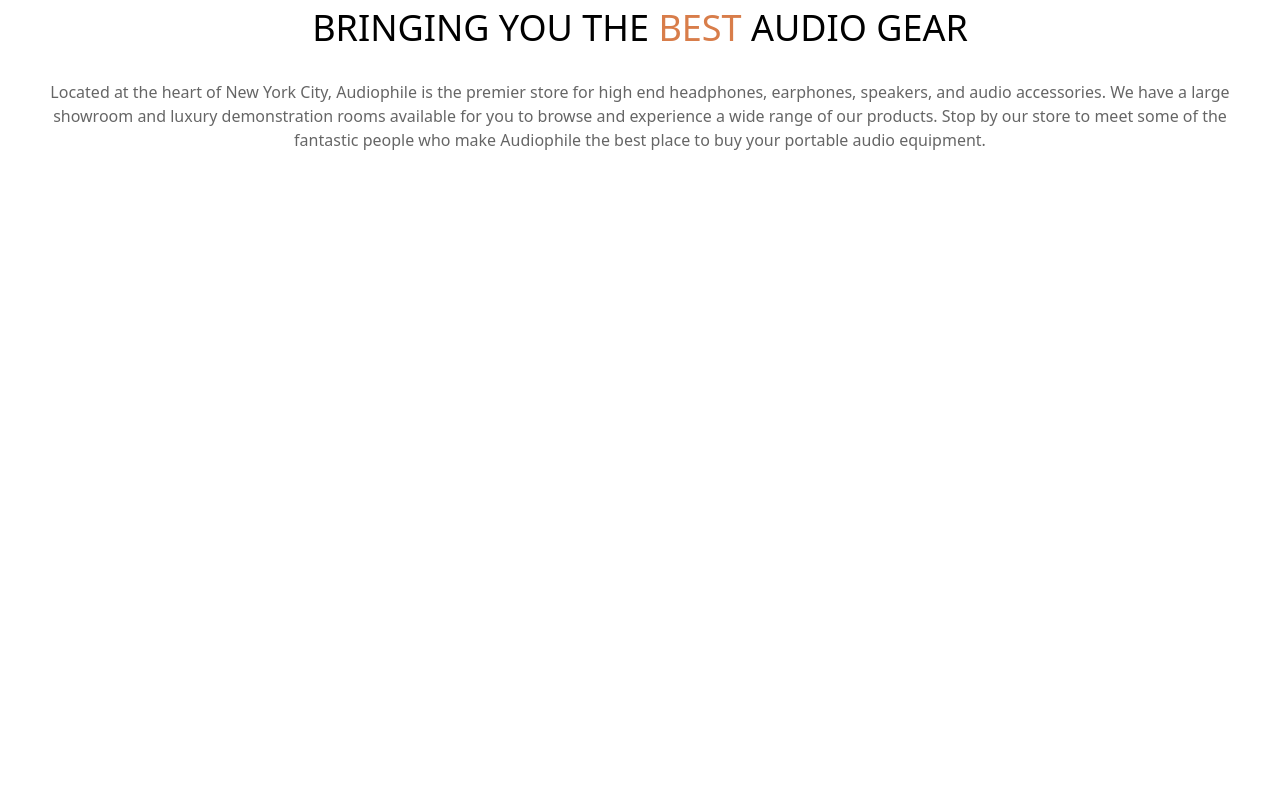
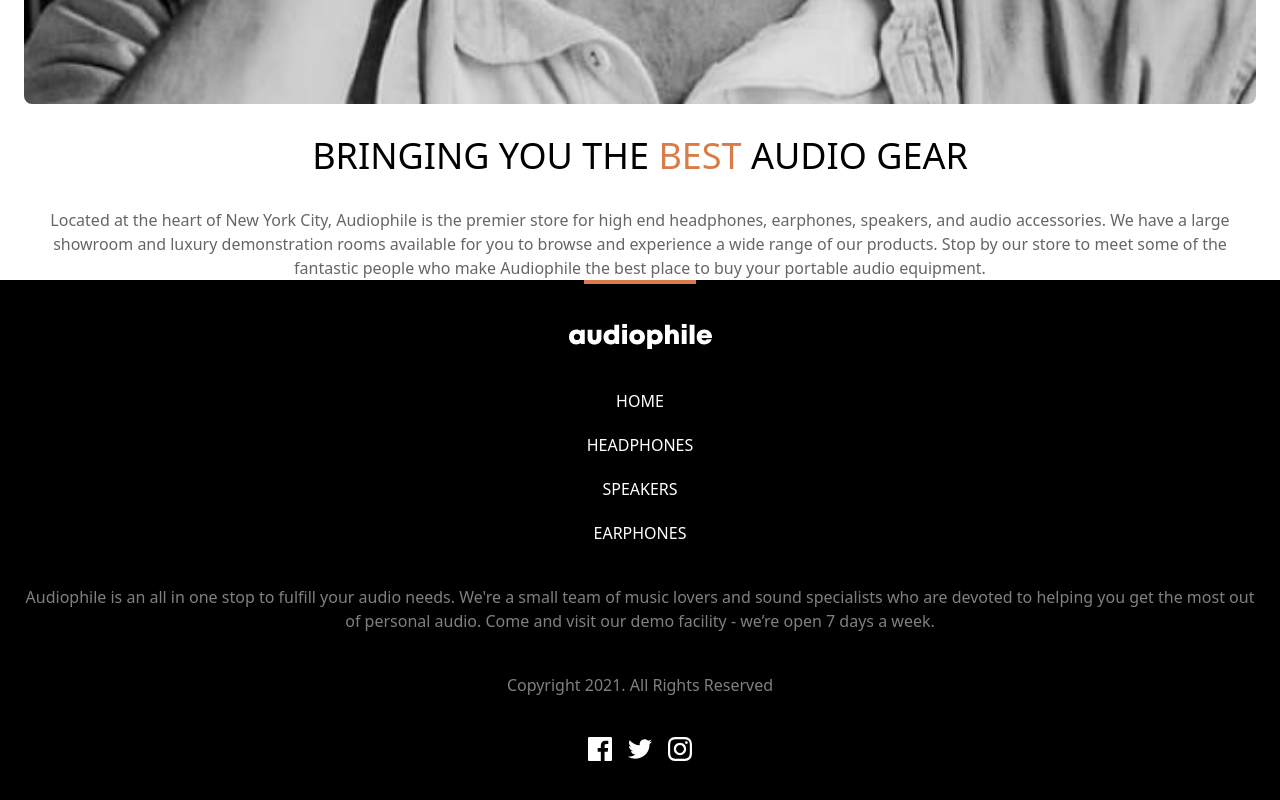
Before and after one commit to BlueElyas/audiophile-website, a React (Vite) app: page / in a window 1280 px wide. Shown: the part 5841-6641 px from the top of the page. Before the commit the page ends 5993 px from the top, so only its background shows below. Built offline with nearby package versions, Linux system fonts and the light colour scheme.

Commit message:
create the footer component and adjust the home component

```diff
--- /dev/null
+++ b/src/components/main-components/Footer.tsx
@@ -0,0 +1,30 @@
+import { NavLink } from "react-router-dom";
+import { Logo } from "../svgs/Logo";
+
+export function Footer() {
+    return(
+        <>
+            <div className="bg-black text-white flex flex-col justify-center items-center text-center gap-10 px-6">
+                <div className="border-[#D87D4A] border-2 w-28"></div>
+                <Logo/>
+                <div className="flex flex-col gap-5">
+                    <NavLink to="/">HOME</NavLink>
+                    <NavLink to="/headphones">HEADPHONES</NavLink>
+                    <NavLink to="/speakers">SPEAKERS</NavLink>
+                    <NavLink to="/earphones">EARPHONES</NavLink>
+                </div>
+                <p className="opacity-50">Audiophile is an all in one stop to fulfill your audio needs. We're a small
+                    team of music lovers and sound specialists who are devoted to helping you get
+                    the most out of personal audio. Come and visit our demo facility - we’re open 7 days a week.</p>
+                <p className="opacity-50">Copyright 2021. All Rights Reserved</p>
+                <div className="mb-16">
+                    <svg xmlns="http://www.w3.org/2000/svg" width="104" height="24" viewBox="0 0 104 24" fill="none">
+                        <path d="M22.675 0H1.325C0.593 0 0 0.593 0 1.325V22.676C0 23.407 0.593 24 1.325 24H12.82V14.706H9.692V11.084H12.82V8.413C12.82 5.313 14.713 3.625 17.479 3.625C18.804 3.625 19.942 3.724 20.274 3.768V7.008L18.356 7.009C16.852 7.009 16.561 7.724 16.561 8.772V11.085H20.148L19.681 14.707H16.561V24H22.677C23.407 24 24 23.407 24 22.675V1.325C24 0.593 23.407 0 22.675 0Z" fill="white"/>
+                        <path fill-rule="evenodd" clip-rule="evenodd" d="M92 0C88.741 0 88.333 0.014 87.053 0.072C82.695 0.272 80.273 2.69 80.073 7.052C80.014 8.333 80 8.741 80 12C80 15.259 80.014 15.668 80.072 16.948C80.272 21.306 82.69 23.728 87.052 23.928C88.333 23.986 88.741 24 92 24C95.259 24 95.668 23.986 96.948 23.928C101.302 23.728 103.73 21.31 103.927 16.948C103.986 15.668 104 15.259 104 12C104 8.741 103.986 8.333 103.928 7.053C103.732 2.699 101.311 0.273 96.949 0.073C95.668 0.014 95.259 0 92 0ZM92 2.163C95.204 2.163 95.584 2.175 96.85 2.233C100.102 2.381 101.621 3.924 101.769 7.152C101.827 8.417 101.838 8.797 101.838 12.001C101.838 15.206 101.826 15.585 101.769 16.85C101.62 20.075 100.105 21.621 96.85 21.769C95.584 21.827 95.206 21.839 92 21.839C88.796 21.839 88.416 21.827 87.151 21.769C83.891 21.62 82.38 20.07 82.232 16.849C82.174 15.584 82.162 15.205 82.162 12C82.162 8.796 82.175 8.417 82.232 7.151C82.381 3.924 83.896 2.38 87.151 2.232C88.417 2.175 88.796 2.163 92 2.163ZM85.838 12C85.838 8.597 88.597 5.838 92 5.838C95.403 5.838 98.162 8.597 98.162 12C98.162 15.404 95.403 18.163 92 18.163C88.597 18.163 85.838 15.403 85.838 12ZM92 16C89.791 16 88 14.21 88 12C88 9.791 89.791 8 92 8C94.209 8 96 9.791 96 12C96 14.21 94.209 16 92 16ZM96.965 5.595C96.965 4.8 97.61 4.155 98.406 4.155C99.201 4.155 99.845 4.8 99.845 5.595C99.845 6.39 99.201 7.035 98.406 7.035C97.61 7.035 96.965 6.39 96.965 5.595Z" fill="white"/>
+                        <path d="M64 4.55705C63.117 4.94905 62.168 5.21305 61.172 5.33205C62.189 4.72305 62.97 3.75805 63.337 2.60805C62.386 3.17205 61.332 3.58205 60.21 3.80305C59.313 2.84605 58.032 2.24805 56.616 2.24805C53.437 2.24805 51.101 5.21405 51.819 8.29305C47.728 8.08805 44.1 6.12805 41.671 3.14905C40.381 5.36205 41.002 8.25705 43.194 9.72305C42.388 9.69705 41.628 9.47605 40.965 9.10705C40.911 11.388 42.546 13.522 44.914 13.997C44.221 14.185 43.462 14.229 42.69 14.081C43.316 16.037 45.134 17.46 47.29 17.5C45.22 19.123 42.612 19.848 40 19.54C42.179 20.937 44.768 21.752 47.548 21.752C56.69 21.752 61.855 14.031 61.543 7.10605C62.505 6.41105 63.34 5.54405 64 4.55705Z" fill="white"/>
+                    </svg>
+                </div>
+            </div>
+        </>
+    )
+}
--- a/src/components/main-components/Layout.tsx
+++ b/src/components/main-components/Layout.tsx
@@ -1,11 +1,13 @@
 import { Outlet } from "react-router-dom";
 import { Header } from "./Header";
+import { Footer } from "./Footer";
 
 export function Layout() {
     return(
         <>
             <Header/>
             <Outlet/>
+            <Footer/>
         </>
     )
 }
--- a/src/pages/Home.tsx
+++ b/src/pages/Home.tsx
@@ -62,7 +62,7 @@
                 </div>
             </div>
 
-            <div className="px-6 text-center flex flex-col gap-8">
+            <div className="px-6 text-center flex flex-col gap-8 mt-32">
                 <img
                     src="src\data\assets\shared\mobile\image-best-gear.jpg"
                     alt="picture of a man with headphones looking to the left"
```
